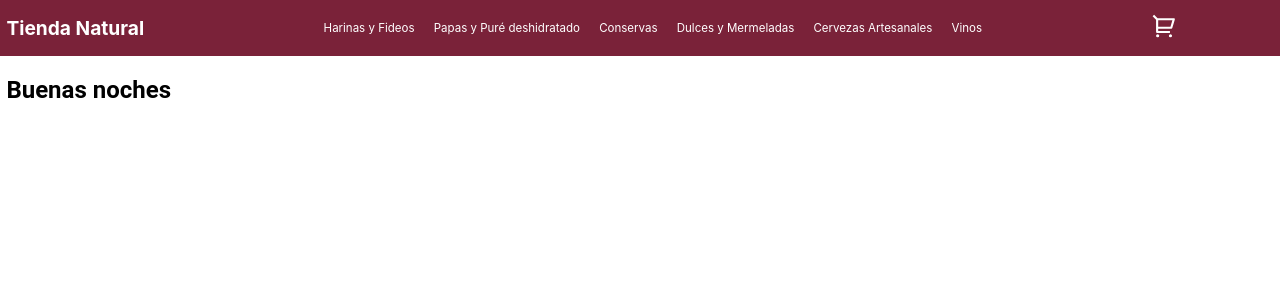
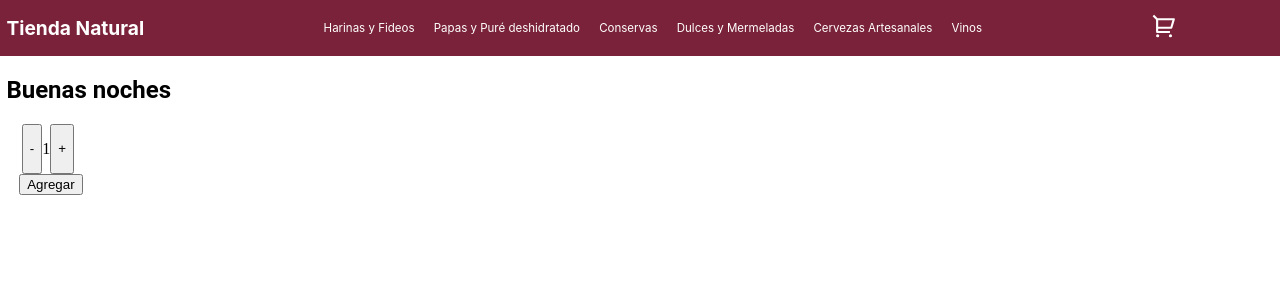
Before and after one commit to jlumel/E-Commerce-front-serverless, a React (Create React App) app: page / in a window 1280 px wide. Shown: the top 300 px of the page. Built offline with nearby package versions, Linux system fonts and the light colour scheme.

Commit message:
cuarta entrega

```diff
--- a/src/components/CartWidget.js
+++ b/src/components/CartWidget.js
@@ -2,7 +2,9 @@ import React from 'react'
 
 const CartWidget = ()=> {
     return(<div style={{width: '11vw'}}>
+
         <svg style={{paddingTop: '1vw', cursor: 'pointer'}} xmlns="http://www.w3.org/2000/svg" viewBox="0 0 24 24" width="4vw" height="2vw"><path fill="none" d="M0 0h24v24H0z"/><path d="M4 6.414L.757 3.172l1.415-1.415L5.414 5h15.242a1 1 0 0 1 .958 1.287l-2.4 8a1 1 0 0 1-.958.713H6v2h11v2H5a1 1 0 0 1-1-1V6.414zM6 7v6h11.512l1.8-6H6zm-.5 16a1.5 1.5 0 1 1 0-3 1.5 1.5 0 0 1 0 3zm12 0a1.5 1.5 0 1 1 0-3 1.5 1.5 0 0 1 0 3z" fill="rgba(255,255,255,1)"/></svg>
+
     </div>
     )
 
--- /dev/null
+++ b/src/components/ItemCount.js
@@ -0,0 +1,59 @@
+import React, { useState, useEffect } from 'react';
+
+const ItemCount = ({ onAdd, stock, initial }) => {
+
+    stock = 10
+
+    const [actualStock, SetStock] = useState(stock)
+
+    initial = () => {
+        if (actualStock > 0) {
+            return 1
+        } else {
+            return 0
+        }
+    }
+
+    const [count, SetCount] = useState(initial)
+
+    useEffect(() => { console.log(`El stock actual es ${actualStock}`) }, [actualStock])
+
+    const sumar = () => {
+        if (count < actualStock) {
+
+            SetCount(count + 1)
+        }
+    }
+
+    const restar = () => {
+        if (count > 1) {
+
+            SetCount(count - 1)
+        }
+    }
+
+    onAdd = () => {
+        if (actualStock > 0) {
+            SetStock(actualStock - count)
+            if (actualStock - count < count) {
+                SetCount(actualStock - count)
+            }
+            console.log(`${count} items agregados`)
+        } else {
+            SetCount(0)
+        }
+    }
+
+    return (
+        <div style={{ marginLeft: '1.5vw' }}>
+            <div style={{ display: 'flex', marginLeft: '0.2vw' }}>
+                <button onClick={restar}>-</button>
+                <p>{count}</p>
+                <button onClick={sumar}>+</button>
+            </div>
+            <button disabled={(!count)} onClick={onAdd}>Agregar</button>
+        </div>
+    )
+}
+
+export default ItemCount
--- a/src/components/ItemListContainer.js
+++ b/src/components/ItemListContainer.js
@@ -1,11 +1,14 @@
 import React from 'react'
+import ItemCount from './ItemCount'
 
-const ItemListContainer = ({title})=> {
+const ItemListContainer = ({ title}) => {
 
-return (
-
-<h2 style={{ fontFamily: 'Roboto' , marginLeft: '0.5vw'}}>{title}</h2>
-)
+    return (
+        <>
+            <h2 style={{ fontFamily: 'Roboto', marginLeft: '0.5vw' }}>{title}</h2>
+            <ItemCount />
+        </>
+    )
 
 }
 
```
